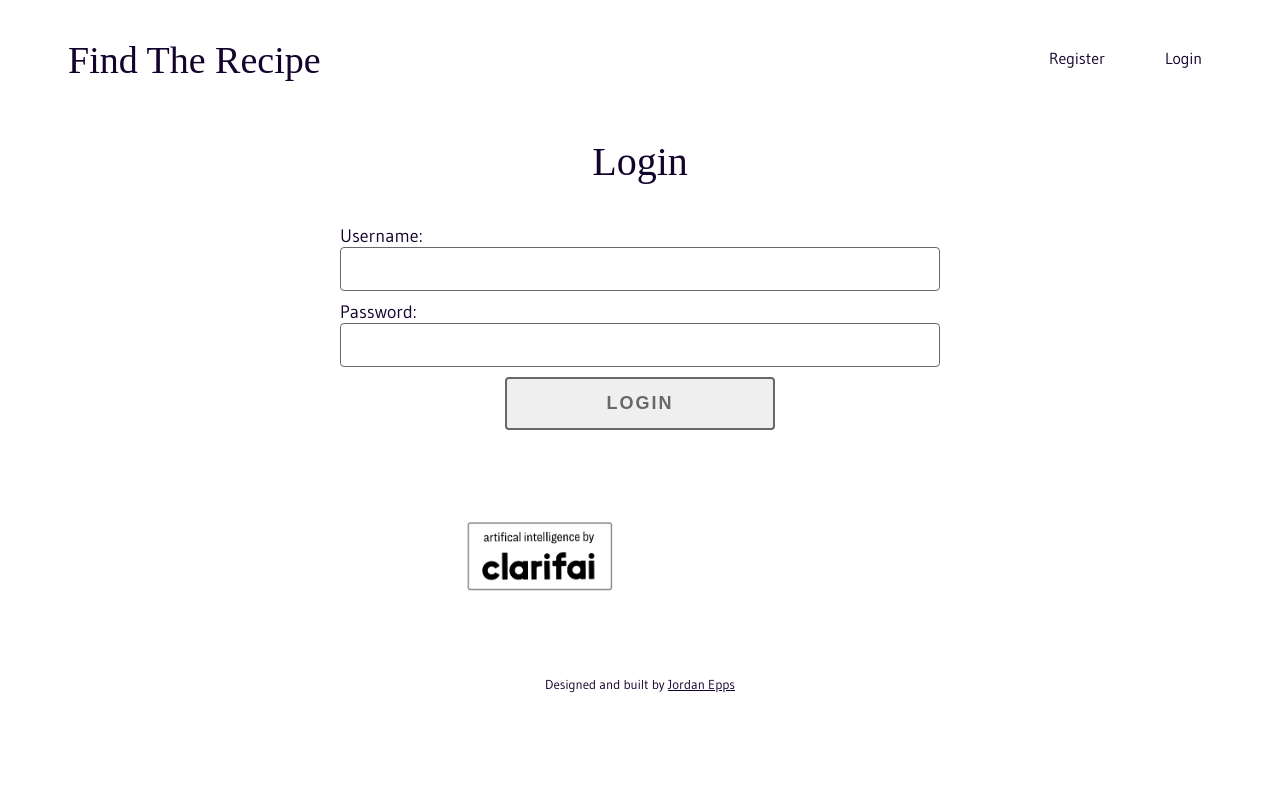
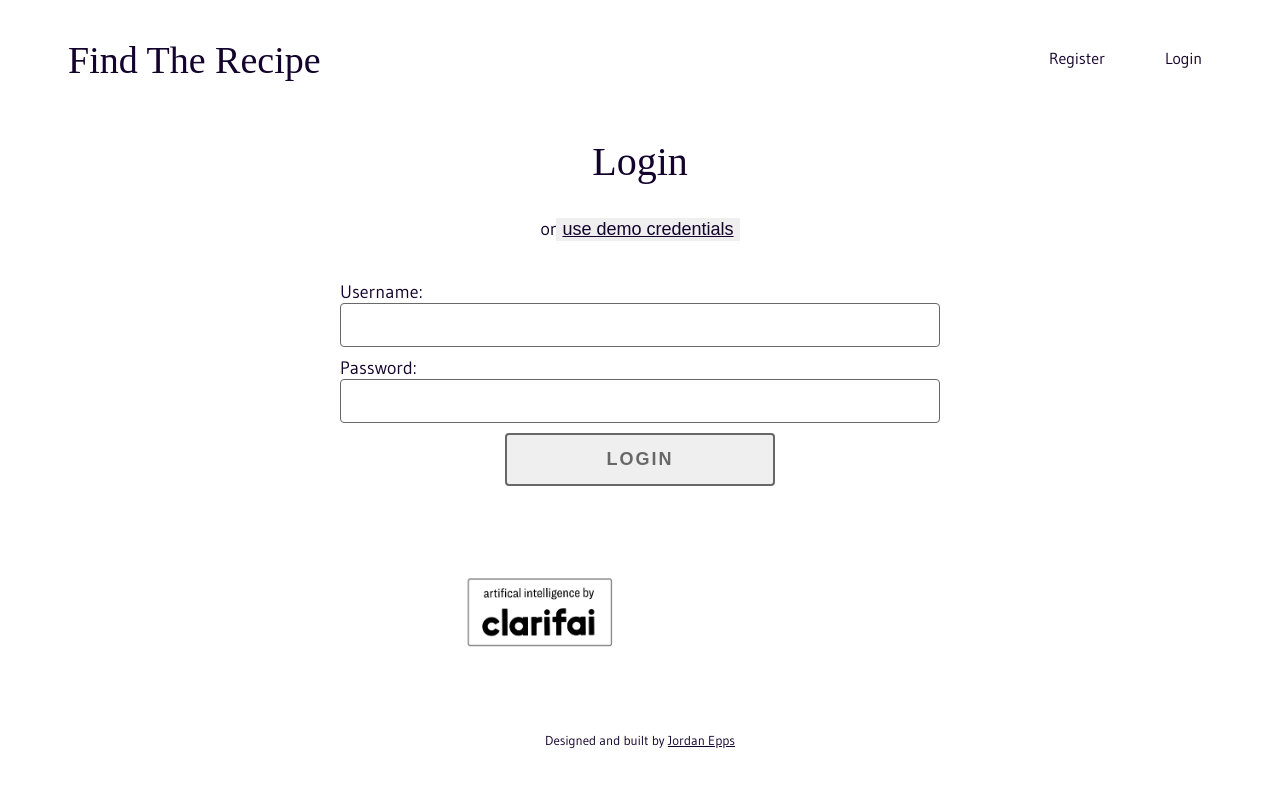
Before and after one commit to jordanepps/find-the-recipe-client, a React (Create React App) app: page /login in a window 1280 px wide. Shown: the top 788 px of the page. Built offline with nearby package versions, Linux system fonts and the light colour scheme; a web font is replaced by a local one.

Commit message:
Add demo credentials to login page

```diff
--- a/src/components/UploadForm/UploadForm.css
+++ b/src/components/UploadForm/UploadForm.css
@@ -101,6 +101,11 @@ form button {
 
 .example-container {
     font-size: 18px;
+    text-align: center;
+    width: 100%;
+    margin: 0 auto;
+    display: inline-block;
+
 }
 
 .example {
--- a/src/components/UploadForm/UploadForm.js
+++ b/src/components/UploadForm/UploadForm.js
@@ -36,7 +36,7 @@ export default class UploadForm extends Component {
 				<div className="form-container">
 					<label htmlFor="image_link">Paste Image Link</label>
 					<span className="example-container">
-						or{' '}
+						or
 						<button className="example" onClick={this.handleExampleImage}>
 							use example image
 						</button>
--- a/src/routes/LoginPage/LoginPage.js
+++ b/src/routes/LoginPage/LoginPage.js
@@ -35,6 +35,12 @@ export default class LoginPage extends Component {
 			});
 	};
 
+	handleDemoCred = e => {
+		e.preventDefault();
+		document.getElementById('user_name').value = 'testuser';
+		document.getElementById('password').value = 'Password1!';
+	};
+
 	render() {
 		let registrationSuccess = this.props.location.search
 			? 'Registration Successful!'
@@ -43,10 +49,16 @@ export default class LoginPage extends Component {
 		return (
 			<section className="login-container">
 				<h2>Login</h2>
+				<span className="example-container">
+					or
+					<button className="example" onClick={this.handleDemoCred}>
+						use demo credentials
+					</button>
+				</span>
 				<h3 className={this.state.error ? 'error' : 'success'}>
 					{this.state.error || registrationSuccess}
 				</h3>
-				{/* <h3 className="error">{this.state.error}</h3> */}
+
 				<form onSubmit={this.handleFormSubmit}>
 					<div>
 						<label htmlFor="user_name">Username:</label>
```
